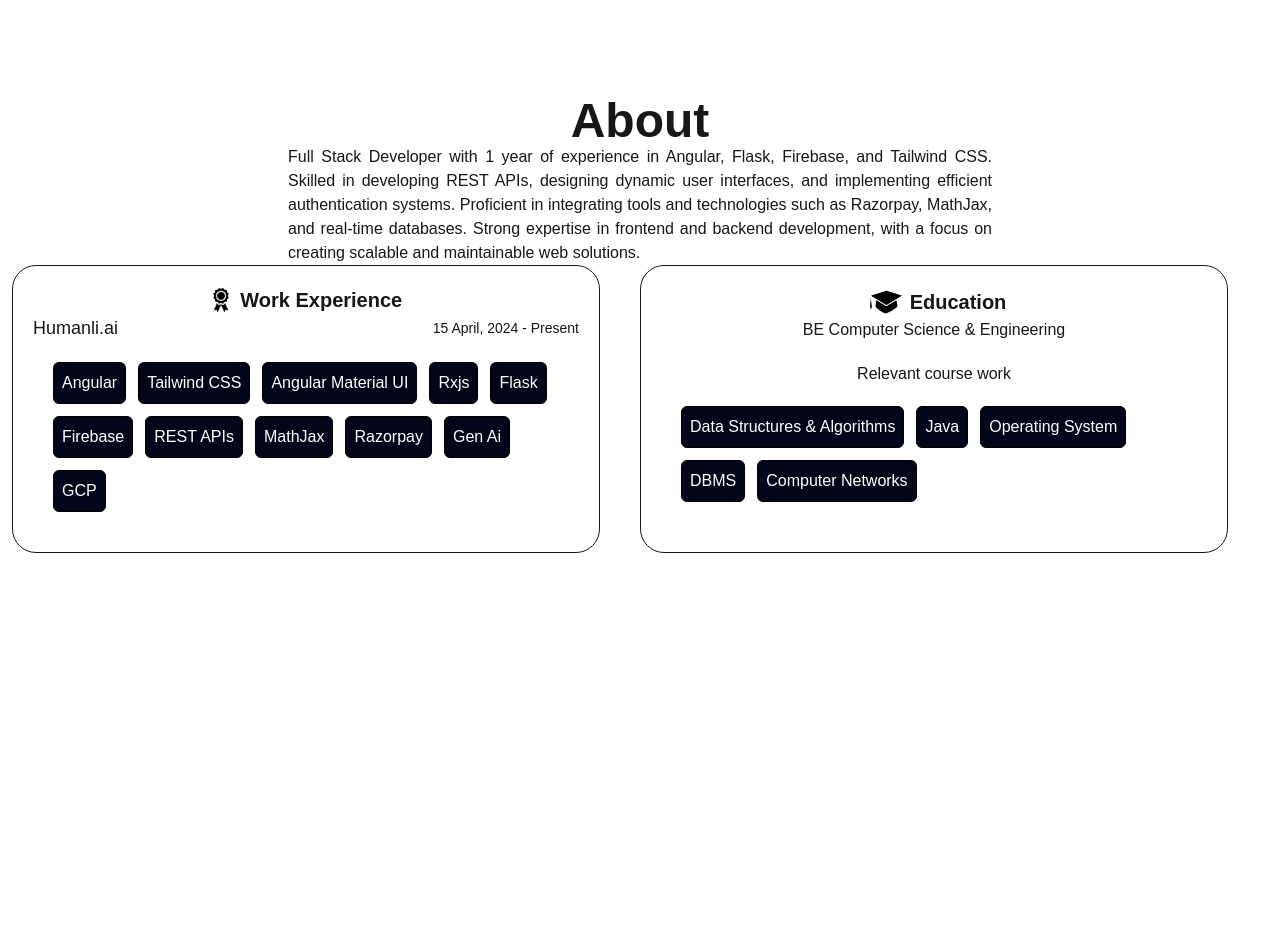
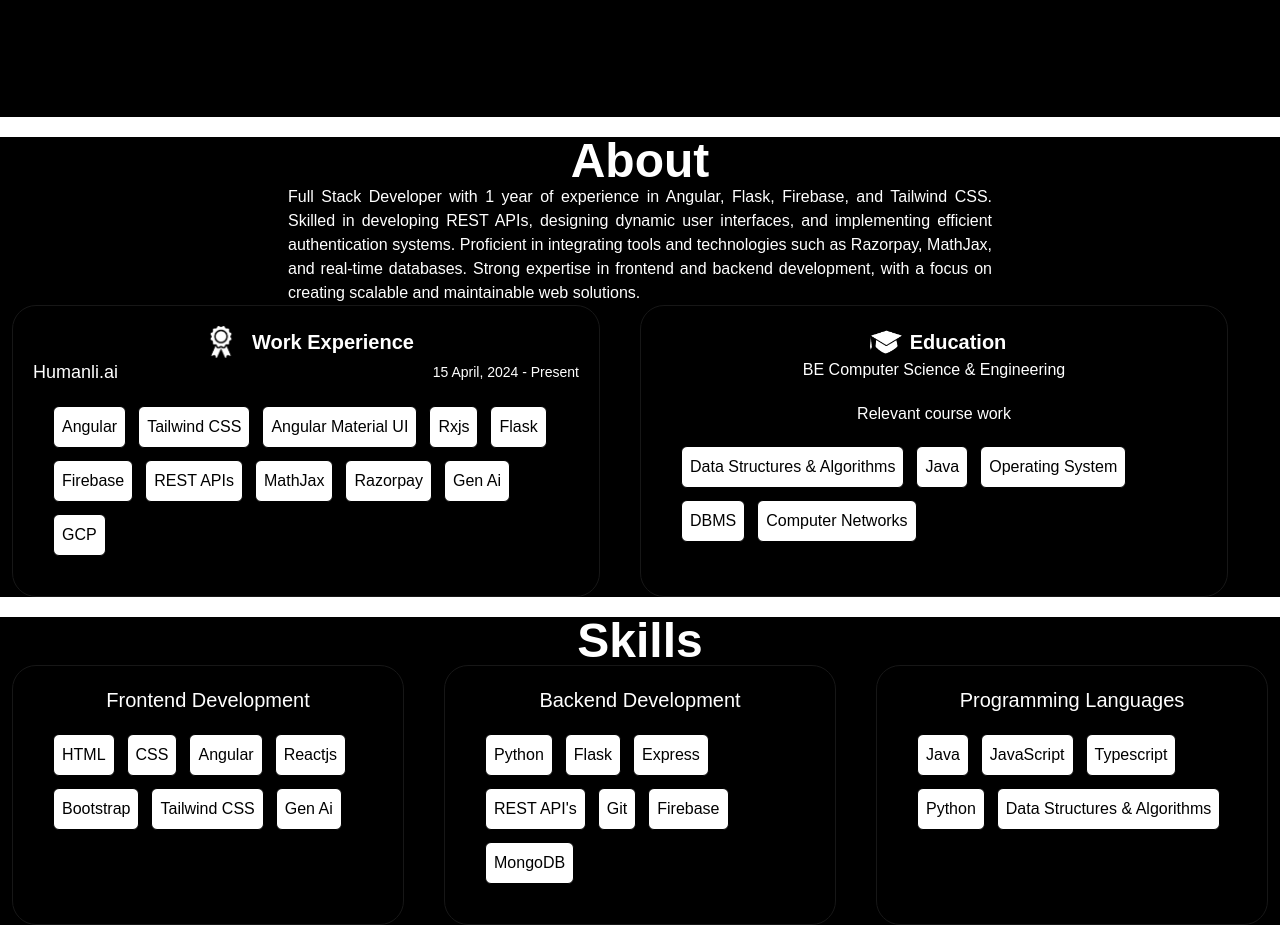
Before and after one commit to rajindersinghsodhi/portfolio, a Next.js app: page / in a window 1280 px wide. Shown: the part 780-1705 px from the top of the page. Before the commit the page ends 1333 px from the top, so only its background shows below. Built offline with nearby package versions, Linux system fonts and the light colour scheme.

Commit message:
Feature(skills): added skills section

```diff
--- a/src/app/components/Experience.tsx
+++ b/src/app/components/Experience.tsx
@@ -1,9 +1,7 @@
 "use client";
 import React, { useState } from "react";
 
-const Experience = () => {
-  const [darkMode, setDarkMode] = useState(false); // example toggle, handle as needed
-
+const Experience = ({darkMode} : {darkMode: boolean}) => {// example toggle, handle as needed
   return (
     <section
       id="about"
--- a/src/app/components/Intro.tsx
+++ b/src/app/components/Intro.tsx
@@ -1,8 +1,6 @@
 'use client'; // If you're using App Router and want to use hooks/events
-import { useState } from "react";
 
-const Intro = () => {
-  const [darkMode, setDarkMode] = useState(false); // You can control darkMode from parent or context if needed
+const Intro = ({darkMode} : {darkMode: boolean}) => {// You can control darkMode from parent or context if needed
 
   return (
     <section
--- /dev/null
+++ b/src/app/components/Skills.tsx
@@ -0,0 +1,86 @@
+import React from 'react';
+
+const Skills = ({darkMode} : {darkMode: boolean}) => {
+  return (
+    <section id="skills" className={darkMode ? 'bg-black' : ''}>
+      <div className="flex flex-col justify-evenly items-center" id="skills-container">
+        <div className="flex justify-center mt-20 mb-5 lg:m-0">
+          <h1 className={`text-5xl font-semibold ${darkMode ? 'text-white' : ''}`}>
+            Skills
+          </h1>
+        </div>
+
+        <div className="flex lg:flex-row flex-col justify-evenly lg:items-stretch items-center gap-10 mx-3">
+
+          {/* Frontend Development */}
+          <div className={`flex flex-col items-center border rounded-3xl p-5 lg:w-1/3 w-11/12 ${darkMode ? 'bg-black' : 'bg-white'}`}>
+            <h1 className={`text-xl ${darkMode ? 'text-white' : ''}`}>
+              Frontend Development
+            </h1>
+            <div className="flex flex-col items-center">
+              <div className="flex flex-wrap gap-3 p-5">
+                {['HTML', 'CSS', 'Angular', 'Reactjs', 'Bootstrap', 'Tailwind CSS', 'Gen Ai'].map((skill, index) => (
+                  <p
+                    key={index}
+                    className={`border-black border rounded-md p-2 ${
+                      darkMode ? 'bg-white text-black' : 'bg-slate-950 text-white'
+                    }`}
+                  >
+                    {skill}
+                  </p>
+                ))}
+              </div>
+            </div>
+          </div>
+
+          {/* Backend Development */}
+          <div className={`flex flex-col items-center border rounded-3xl p-5 lg:w-1/3 w-11/12 ${darkMode ? 'bg-black' : 'bg-white'}`}>
+            <h1 className={`text-xl ${darkMode ? 'text-white' : ''}`}>
+              Backend Development
+            </h1>
+            <div className="flex flex-col items-center">
+              <div className="flex flex-wrap gap-3 p-5">
+                {['Python', 'Flask', 'Express', "REST API's", 'Git', 'Firebase', 'MongoDB'].map((skill, index) => (
+                  <p
+                    key={index}
+                    className={`border-black border rounded-md p-2 ${
+                      darkMode ? 'bg-white text-black' : 'bg-slate-950 text-white'
+                    }`}
+                  >
+                    {skill}
+                  </p>
+                ))}
+              </div>
+            </div>
+          </div>
+
+          {/* Programming Languages */}
+          <div className={`flex flex-col border rounded-3xl p-5 lg:w-1/3 w-11/12 ${darkMode ? 'bg-black' : 'bg-white'}`}>
+            <div className="flex justify-center">
+              <h1 className={`text-xl ${darkMode ? 'text-white' : ''}`}>
+                Programming Languages
+              </h1>
+            </div>
+            <div className="flex flex-col items-center">
+              <div className="flex flex-wrap gap-3 p-5">
+                {['Java', 'JavaScript', 'Typescript', 'Python', 'Data Structures & Algorithms'].map((lang, index) => (
+                  <p
+                    key={index}
+                    className={`border-black border rounded-md p-2 ${
+                      darkMode ? 'bg-white text-black' : 'bg-slate-950 text-white'
+                    }`}
+                  >
+                    {lang}
+                  </p>
+                ))}
+              </div>
+            </div>
+          </div>
+
+        </div>
+      </div>
+    </section>
+  );
+};
+
+export default Skills;
--- a/src/app/page.tsx
+++ b/src/app/page.tsx
@@ -1,14 +1,19 @@
+'use client';
 import Image from "next/image";
 import Navbar from "./components/Navbar";
 import Intro from "./components/Intro";
 import Experience from "./components/Experience";
+import Skills from "./components/Skills";
+import { useState } from "react";
 
 export default function Home() {
+  const [darkMode, setDarkMode] = useState(true);
   return (
-    <div className="flex flex-col">
+    <div className="flex flex-col gap-5">
       <Navbar/>
-      <Intro/>
-      <Experience/>
+      <Intro darkMode={true}/>
+      <Experience darkMode={true}/>
+      <Skills darkMode={true}/>
     </div>
   );
 }
```
